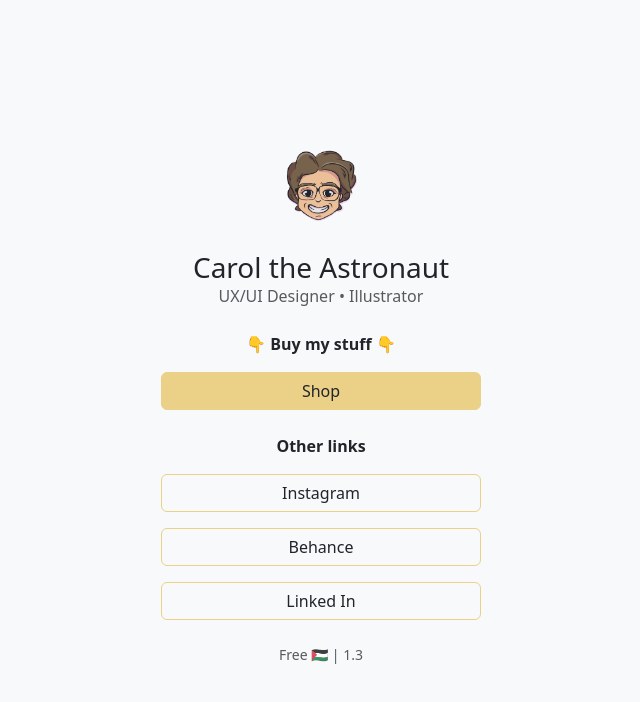
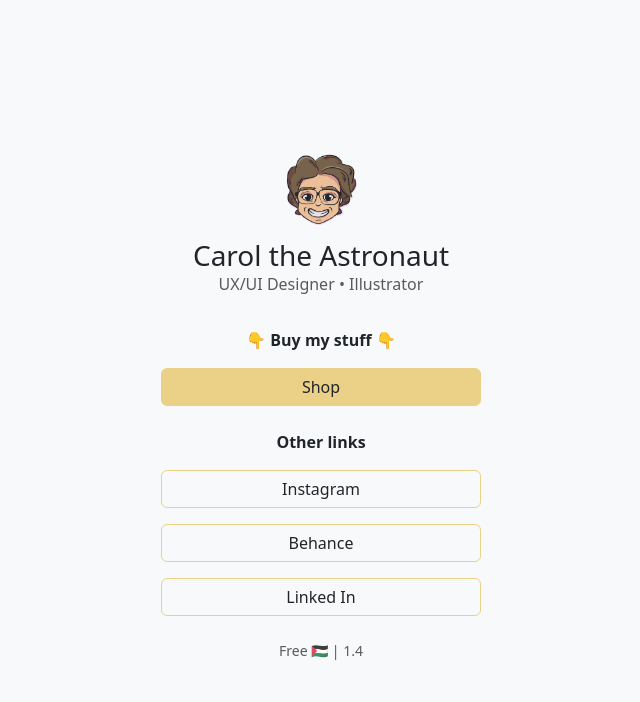
Before and after one commit to caroltheastronaut/caroltheastronaut.github.io, a plain HTML site: page index.html in a window 1280 px wide. Shown: the whole page, without its empty margins (319-959 px from the left). Drawn offline with nearby package versions, Linux system fonts and the light colour scheme.

Commit message:
Update index.html

```diff
--- a/index.html
+++ b/index.html
@@ -34,17 +34,17 @@
   <main class="center-viewport d-flex align-items-center justify-content-center overflow-hidden">
     <div class="text-center w-75 w-lg-25 d-flex flex-column align-items-center gap-3 py-3">
 
-      <!-- Avatar -->
-      <img src="caroltheastronaut.png" alt="Carol the Astronaut Avatar" class="rounded-circle" width="100" height="100">
+      <div class="d-flex flex-column align-items-center">
+        <!-- Avatar -->
+        <img src="caroltheastronaut.png" alt="Carol the Astronaut Avatar" class="rounded-circle" width="100" height="100">
 
-      <!-- Description -->
-      <div class="d-flex flex-column align-items-center">
+        <!-- Description -->
         <h3 class="m-0">Carol the Astronaut</h3>
         <p class="text-muted m-0">UX/UI Designer • Illustrator</p>
       </div>
 
       <!-- Section title -->
-      <p class="fs-6 fw-bold m-0 pt-2">👇 Buy my stuff 👇</p>
+      <p class="fs-6 fw-bold m-0 pt-3">👇 Buy my stuff 👇</p>
 
       <!-- Links (25% em desktop via col wrapper; 100% em mobile) -->
       <div class="col-12 col-lg-4 p-0">
@@ -64,7 +64,7 @@
       </div>
 
       <!-- Footer -->
-      <p class="text-muted small m-0 pt-2">Free 🇵🇸 | 1.3</p>
+      <p class="text-muted small m-0 pt-2">Free 🇵🇸 | 1.4</p>
     </div>
   </main>
 
```
